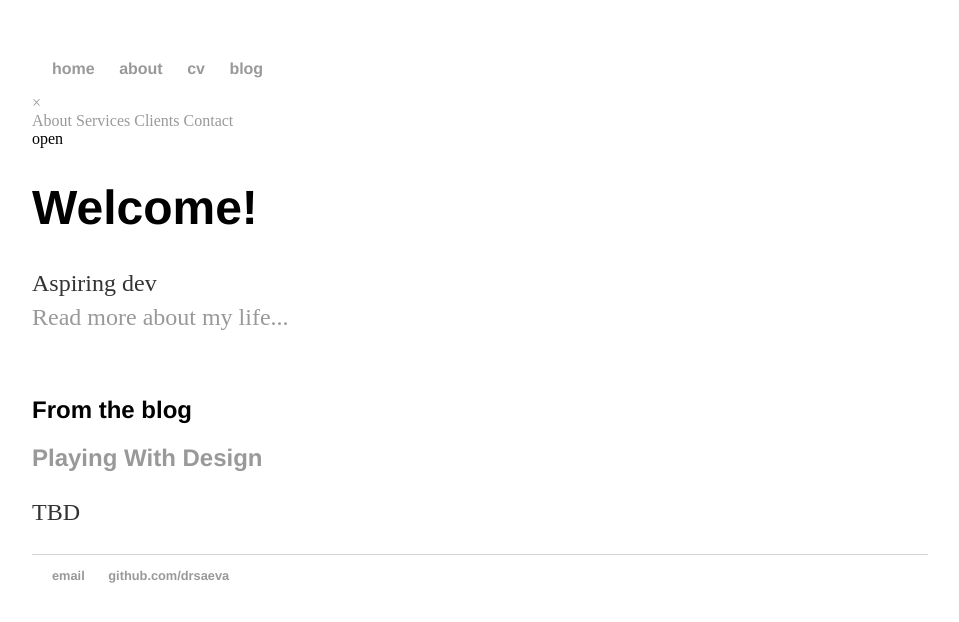
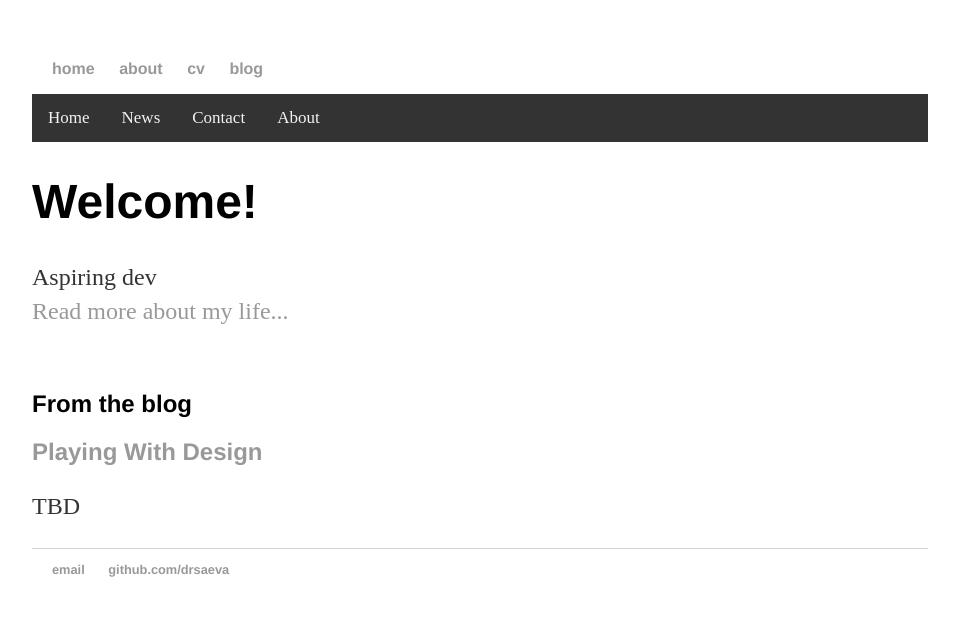
Before and after one commit to drsaeva/drsaeva.github.io, a Jekyll site: the page built from index.html, in a window 1280 px wide. Shown: the top 622 px of the page, without its empty margins (160-1119 px from the left). Built offline with Jekyll 4.4.1, drawn with Linux system fonts in a browser that asks for light colours.

Commit message:
Update index.html

```diff
--- a/index.html
+++ b/index.html
@@ -2,26 +2,23 @@
 layout: default
 title: David R. Saeva
 ---
-
+<div class="topnav" id="myTopnav">
+  <a href="#home">Home</a>
+  <a href="#news">News</a>
+  <a href="#contact">Contact</a>
+  <a href="#about">About</a>
+  <a href="javascript:void(0);" class="icon" onclick="myFunction()">&#9776;</a>
+</div>
+<script>/* Toggle between adding and removing the "responsive" class to topnav when the user clicks on the icon */
+function myFunction() {
+    var x = document.getElementById("myTopnav");
+    if (x.className === "topnav") {
+        x.className += " responsive";
+    } else {
+        x.className = "topnav";
+    }
+}</script>
 <div class="blurb">
-<!-- The overlay -->
-<div id="myNav" class="overlay">
-
-  <!-- Button to close the overlay navigation -->
-  <a href="javascript:void(0)" class="closebtn" onclick="closeNav()">&times;</a>
-
-  <!-- Overlay content -->
-  <div class="overlay-content">
-    <a href="#">About</a>
-    <a href="#">Services</a>
-    <a href="#">Clients</a>
-    <a href="#">Contact</a>
-  </div>
-
-</div>
-
-<!-- Use any element to open/show the overlay navigation menu -->
-<span onclick="openNav()">open</span>
   <h1>Welcome!</h1>
 	<p>Aspiring dev<br />
 		<a href="http://drsaeva.github.io/about">Read more about my life...</a></p>
```
